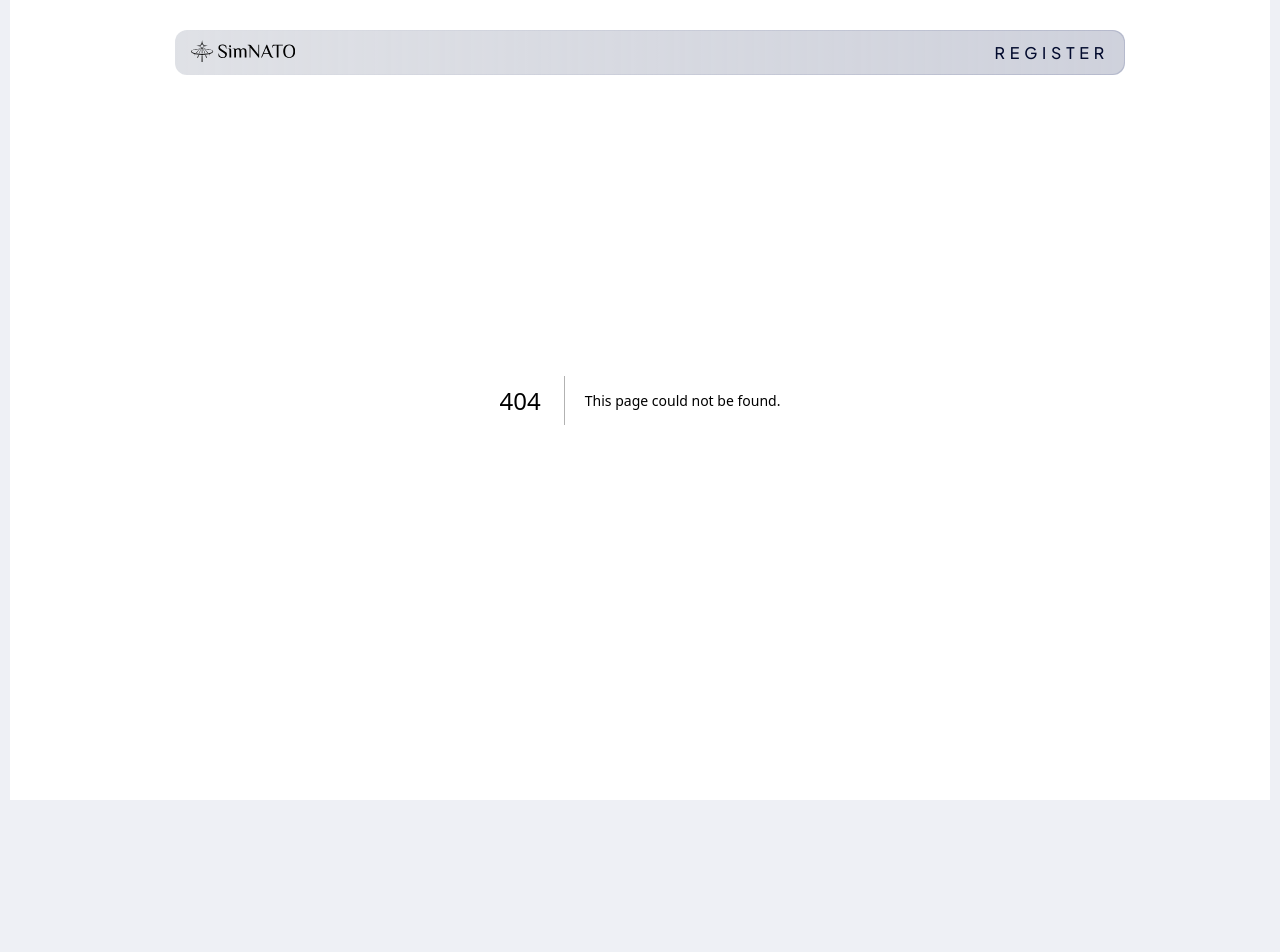
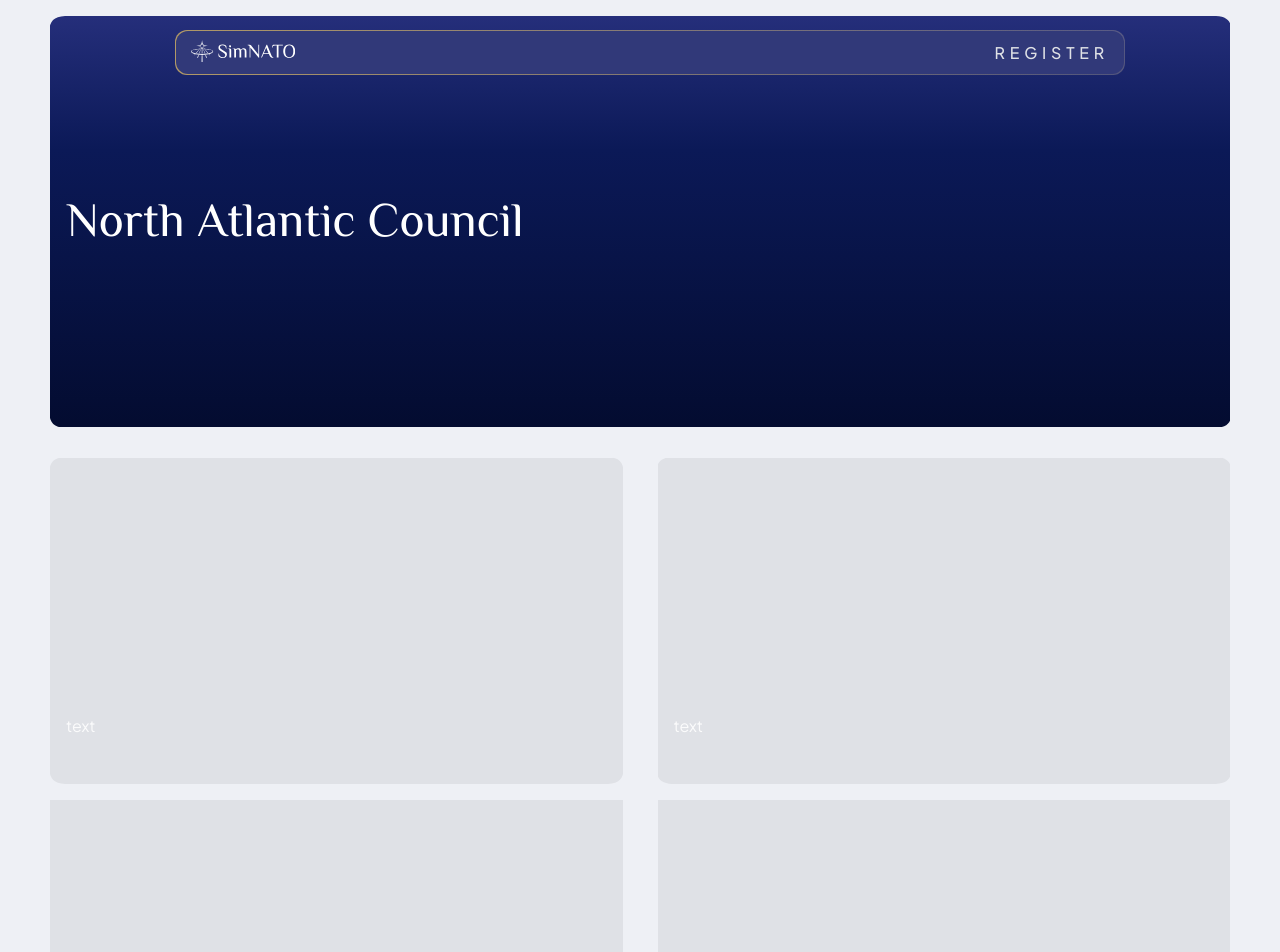
Before and after one commit to oklex/simnato-site, a Next.js app: page /committees/nac in a window 1280 px wide. Before the commit this address had no page. Shown: the top 952 px of the page. Before the commit the page ends 800 px from the top, so only its background shows below. Built offline with nearby package versions, Linux system fonts and the light colour scheme.

Commit message:
prototyping different section layouts

```diff
--- /dev/null
+++ b/src/pages/committees/nac.tsx
@@ -0,0 +1,49 @@
+import { ReactElement } from 'react';
+import styled from 'styled-components';
+
+import { ViewPortSection } from '@components/ViewPortSection';
+import { Container, Header, Spacer, Text } from '@ui-library';
+
+export const NACpage = (): ReactElement => {
+	return (
+		<div>
+			<Container>
+				<ViewPortSection id="header">
+					<Spacer height={'20vh'} />
+					<Header level={1}>North Atlantic Council</Header>
+					<Spacer height={'20vh'} />
+				</ViewPortSection>
+				<SplitScreen>
+					<SectionWrapper>
+						<ViewPortSection id="left" mode='light'>
+							<Spacer height={'30vh'} />
+							<Text>text</Text>
+							<Spacer height={'30vh'} />
+						</ViewPortSection>
+					</SectionWrapper>
+
+					<SectionWrapper>
+						<ViewPortSection id="right" mode='light'>
+							<Spacer height={'30vh'} />
+							<Text>text</Text>
+							<Spacer height={'30vh'} />
+						</ViewPortSection>
+					</SectionWrapper>
+				</SplitScreen>
+			</Container>
+		</div>
+	);
+};
+
+export default NACpage;
+
+const SplitScreen = styled.div`
+	display: flex;
+	gap: 15px;
+	width: 100%;
+	justify-content: space-between;
+`;
+
+const SectionWrapper = styled.div`
+	flex: 1;
+`;
```
